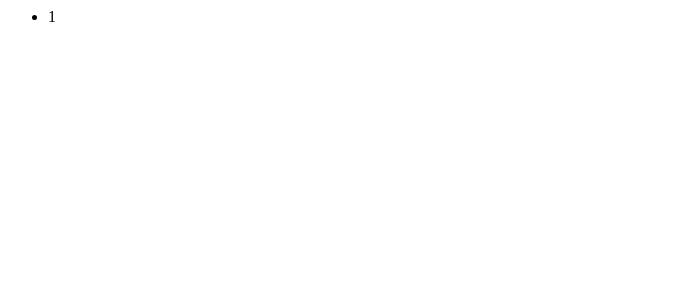
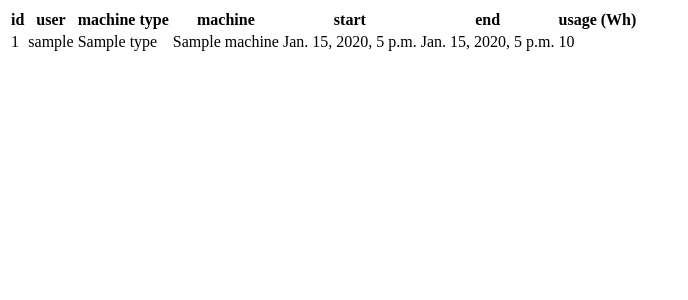
Before and after one commit to vincentalfred/hac, a Django app: page /usages/ in a window 1280 px wide. Before the commit the part shown is almost empty. Shown: the top 300 px of the page, without its empty margins (0-688 px from the left). Run offline with Django 3.2, Linux system fonts and the light colour scheme; tables that the repository leaves empty hold one stand-in row (values such as "Sample post"); parts of the project's set-up code (start-up, migrations or seed data) failed here and were passed over.

Commit message:
simple usage list

```diff
--- a/apps/taps/templates/taps/tap_list.html
+++ b/apps/taps/templates/taps/tap_list.html
@@ -15,6 +15,3 @@
 <br><br>
 led status = {{ led }}
 <br><br>
-
-<a href="/taps/esp8266/0">turn off</a>
-<a href="/taps/esp8266/1">turn on</a>
--- a/apps/taps/urls.py
+++ b/apps/taps/urls.py
@@ -4,5 +4,4 @@ from . import views
 app_name = 'taps'
 urlpatterns = [
 	path('', views.IndexView.as_view(), name='index'),
-	path('esp8266/<int:led>', views.esp, name='esp'),
 ]
--- a/apps/taps/views.py
+++ b/apps/taps/views.py
@@ -4,7 +4,6 @@ from django.urls import reverse
 from django.views import generic
 
 from .models import Tap
-# from .mqtt import client
 
 class IndexView(generic.ListView):
     context_object_name = 'latest_tap_list'
--- a/apps/usages/templates/usages/index.html
+++ b/apps/usages/templates/usages/index.html
@@ -1,9 +1,27 @@
 {% if latest_usage_list %}
-	<ul>
+	<table>
+		<tr>
+			<th>id</th>
+			<th>user</th>
+			<th>machine type</th>
+			<th>machine</th>
+			<th>start</th>
+			<th>end</th>
+			<th>usage (Wh)</th>
+		</tr>
 		{% for usage in latest_usage_list %}
-			<li>{{ usage.id }}</li>
+			<tr>
+				<td>{{ usage.id }}</td>
+				<td>{{ usage.user }}</td>
+				<td>{{ usage.machine_type }}</td>
+				<td>{{ usage.machine }}</td>
+				<td>{{ usage.start_time }}</td>
+				<td>{{ usage.end_time }}</td>
+				<td>{{ usage.total_usage }}</td>
+			</tr>
 		{% endfor %}
 	</ul>
+	<table>
 {% else %}
 	<p>No usages are available.</p>
 {% endif %}
```
Also changed, not shown: hac/settings.py (+1 -8 lines).
